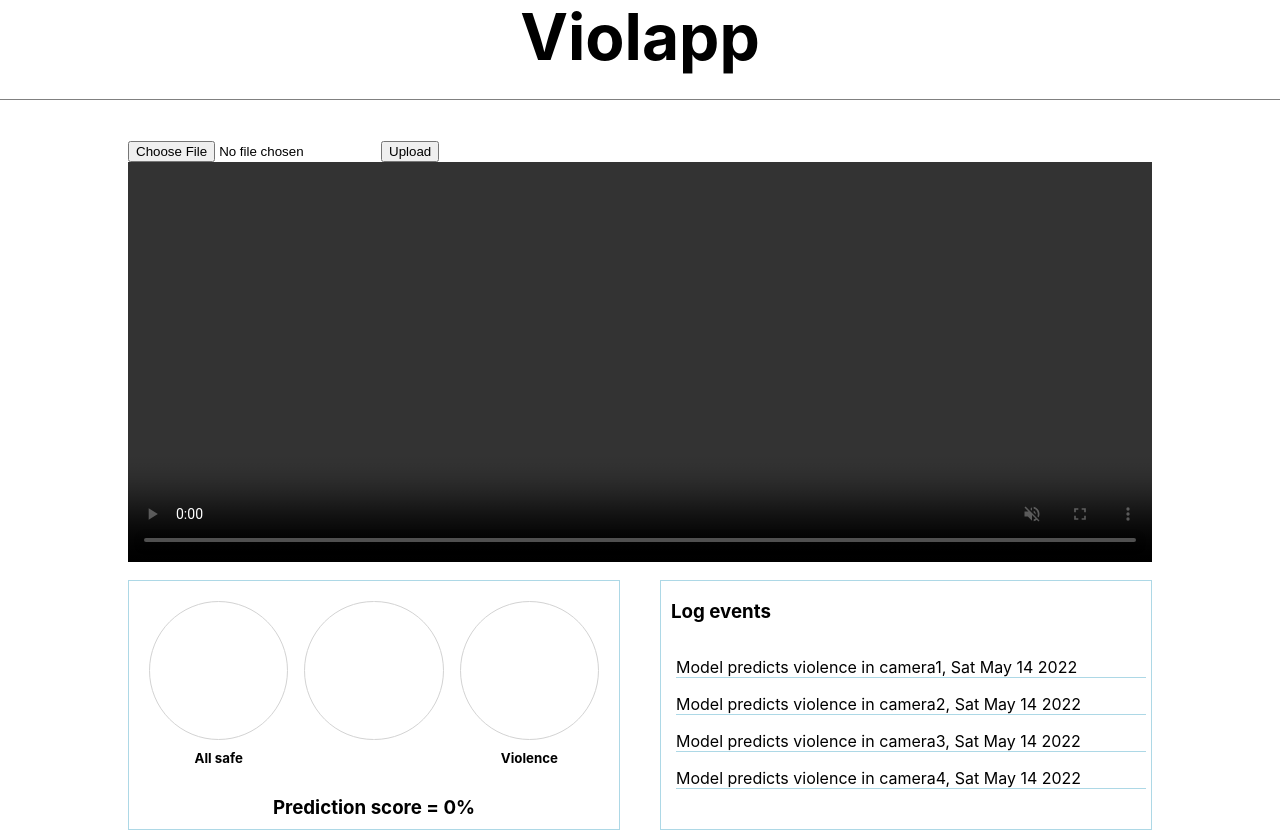
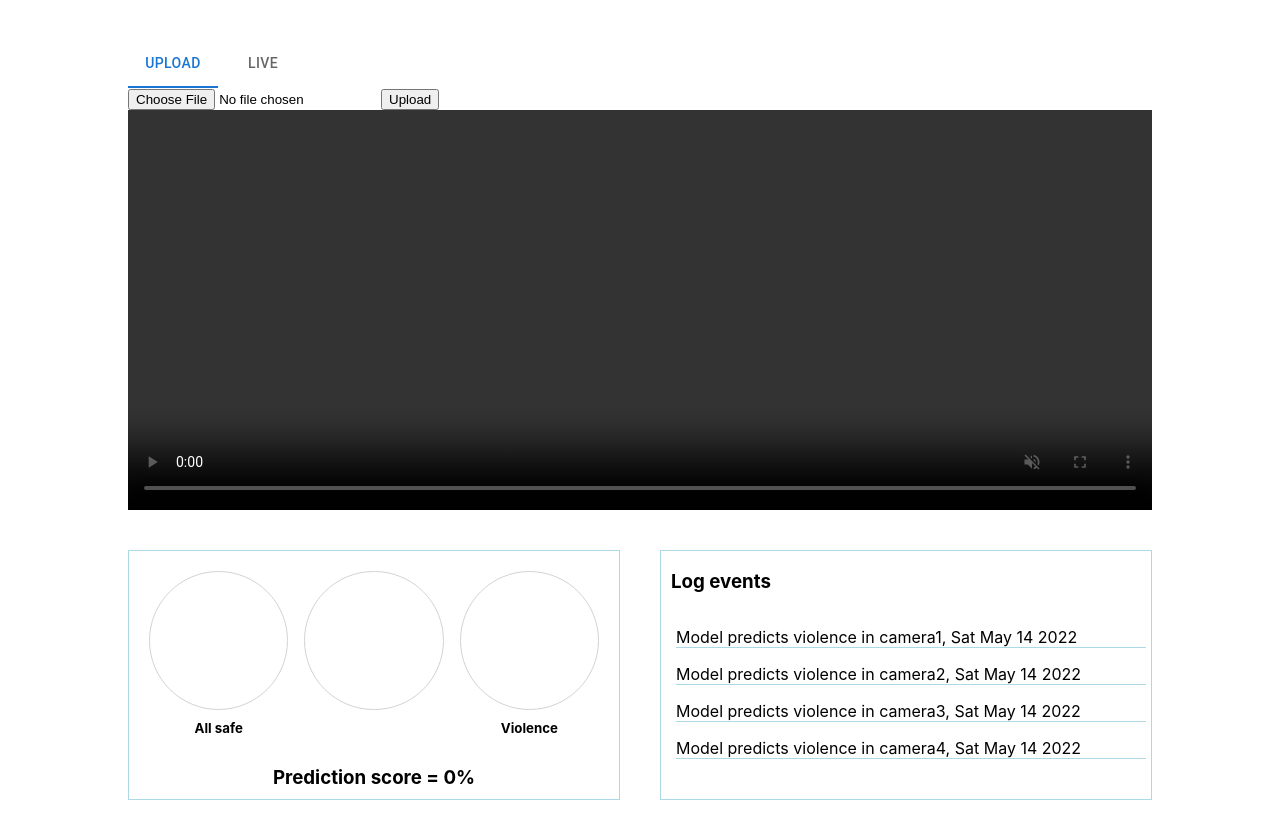
Before and after one commit to dl-final-505/webapp, a Next.js app: page / in a window 1280 px wide. After the commit the page ends 800 px from the top, so only its background shows below. Built offline with nearby package versions, Linux system fonts and the light colour scheme.

Commit message:
Add tabs

```diff
--- a/components/header/index.tsx
+++ b/components/header/index.tsx
@@ -3,7 +3,7 @@ import styles from "../../styles/Home.module.css";
 const Header = () => {
   return (
     <div className={styles.header}>
-      <h1 className={styles.title} >Violapp</h1>
+      <p className={styles.title}>Violapp</p>
     </div>
   );
 };
--- a/components/streaming/index.tsx
+++ b/components/streaming/index.tsx
@@ -46,6 +46,7 @@ const Streaming = ({
   };
 
   useEffect(() => {
+    let timerId: any = null;
     if (navigator.mediaDevices.getUserMedia) {
       navigator.mediaDevices
         .getUserMedia({ video: true })
@@ -64,13 +65,17 @@ const Streaming = ({
       if (recorder?.state === "recording") {
         recorder?.stop();
         recorder?.start();
-        setTimeout(stopAndStart, 4000);
+        timerId = setTimeout(stopAndStart, 4000);
       }
     };
 
-    setTimeout((event) => {
+    timerId = setTimeout((event) => {
       stopAndStart();
     }, 4000);
+
+    return () => {
+      clearTimeout(timerId);
+    }
   }, []);
 
   return (
--- a/components/video/video.tsx
+++ b/components/video/video.tsx
@@ -1,6 +1,10 @@
 import { FormEvent, useCallback, useState } from "react";
 import { Prediction } from "../../pages/api/videos";
 import styles from "../../styles/Home.module.css";
+import Streaming from "../streaming";
+import Tabs from "@mui/material/Tabs";
+import Tab from "@mui/material/Tab";
+import Box from "@mui/material/Box";
 
 interface FormElements extends HTMLFormControlsCollection {
   video: HTMLInputElement;
@@ -15,6 +19,7 @@ const Video = ({
   onPrediction: (prediction: number) => void;
 }) => {
   const [videoStream, setVideoStream] = useState<string | undefined>();
+  const [value, setValue] = useState(0);
 
   const submit = useCallback(
     (e: FormEvent<VideoFormElement>) => {
@@ -44,13 +49,32 @@ const Video = ({
     [onPrediction]
   );
 
+  const handleChange = (event: React.SyntheticEvent, newValue: number) => {
+    setValue(newValue);
+  };
+
   return (
     <div className={styles.video}>
-      <form onSubmit={submit}>
-        <input type="file" name="video" accept=".mp4"></input>
-        <button>Upload</button>
-      </form>
-      <video src={videoStream} controls loop autoPlay muted></video>
+      <>
+        <Tabs
+          value={value}
+          onChange={handleChange}
+          aria-label="basic tabs example"
+        >
+          <Tab label="Upload" />
+          <Tab label="Live" />
+        </Tabs>
+        {value === 0 && (
+          <>
+            <form onSubmit={submit}>
+              <input type="file" name="video" accept=".mp4"></input>
+              <button>Upload</button>
+            </form>
+            <video src={videoStream} controls loop autoPlay muted></video>
+          </>
+        )}
+        {value === 1 && <Streaming onPrediction={onPrediction} />}
+      </>
     </div>
   );
 };
--- a/package.json
+++ b/package.json
@@ -9,6 +9,9 @@
     "lint": "next lint"
   },
   "dependencies": {
+    "@emotion/react": "^11.9.0",
+    "@emotion/styled": "^11.8.1",
+    "@mui/material": "^5.7.0",
     "@types/formidable": "^2.0.5",
     "formidable": "^2.0.1",
     "next": "12.1.6",
--- a/pages/index.tsx
+++ b/pages/index.tsx
@@ -26,7 +26,6 @@ const Home: NextPage = () => {
         <link rel="icon" href="/favicon.ico" />
       </Head>
 
-      <Header />
       <div className={styles.mainContainer}>
         <Video onPrediction={setPrediction} />
         <TrafficLight prediction={prediction} />
--- a/styles/Home.module.css
+++ b/styles/Home.module.css
@@ -5,14 +5,13 @@
 
 .header {
   width: 100%;
-  height: 100px;
+  height: 60px;
   border-bottom: 1px solid gray;
 }
 
 .title {
   margin: 0;
   line-height: 1.15;
-  font-size: 4rem;
 }
 
 .title {
@@ -35,14 +34,14 @@
 .video {
   margin-top: 40px;
   grid-area: video;
-  height: 400px;
+  max-height: 500px;
   display: flex;
   flex-direction: column;
 }
 
 .video video {
   width: 100%;
-  max-height: 100%;
+  max-height: 400px;
   flex-grow: 1;
 }
 
```
Also changed, not shown: 1 other file (tests, documents, lock files or other folders).
